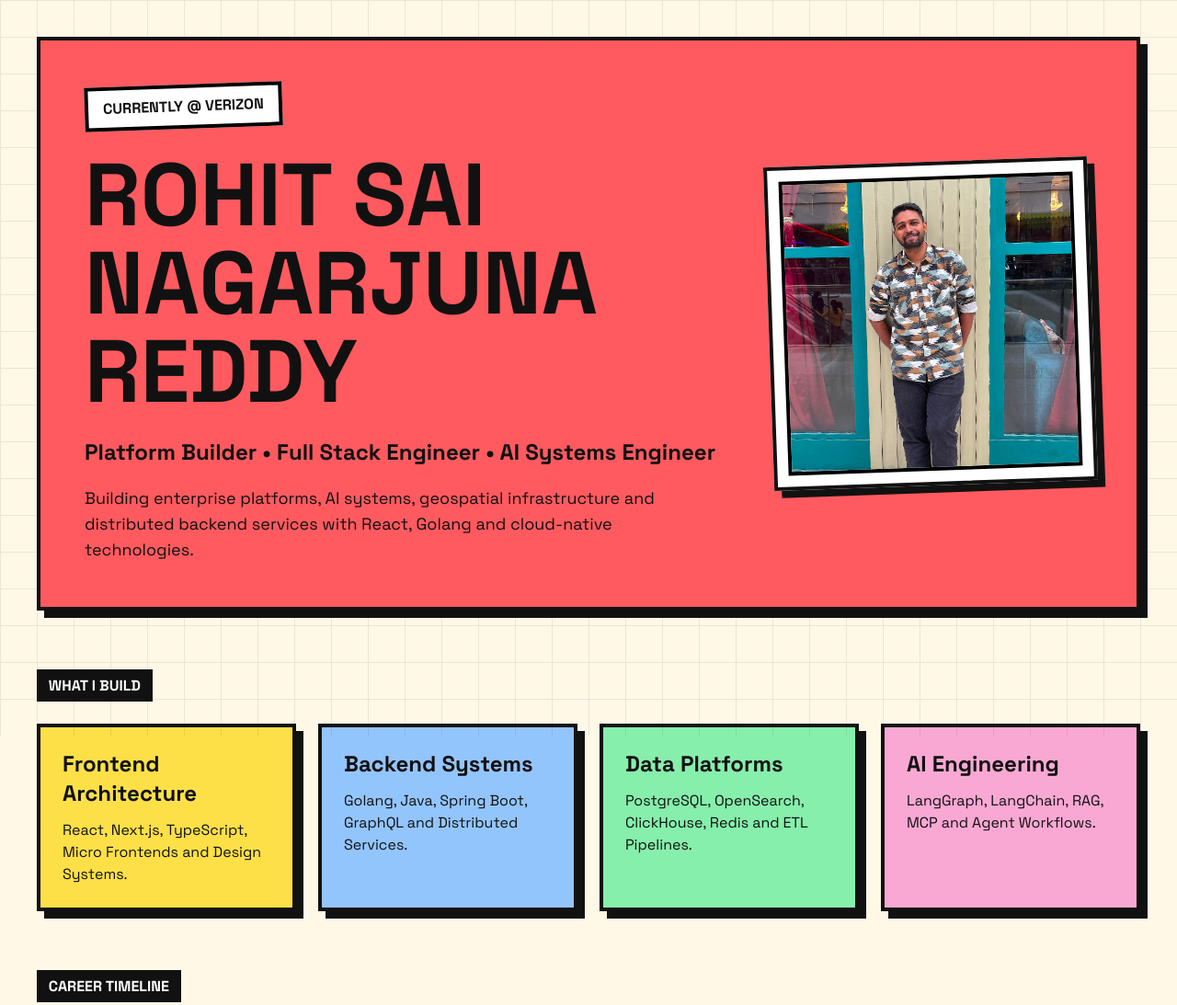
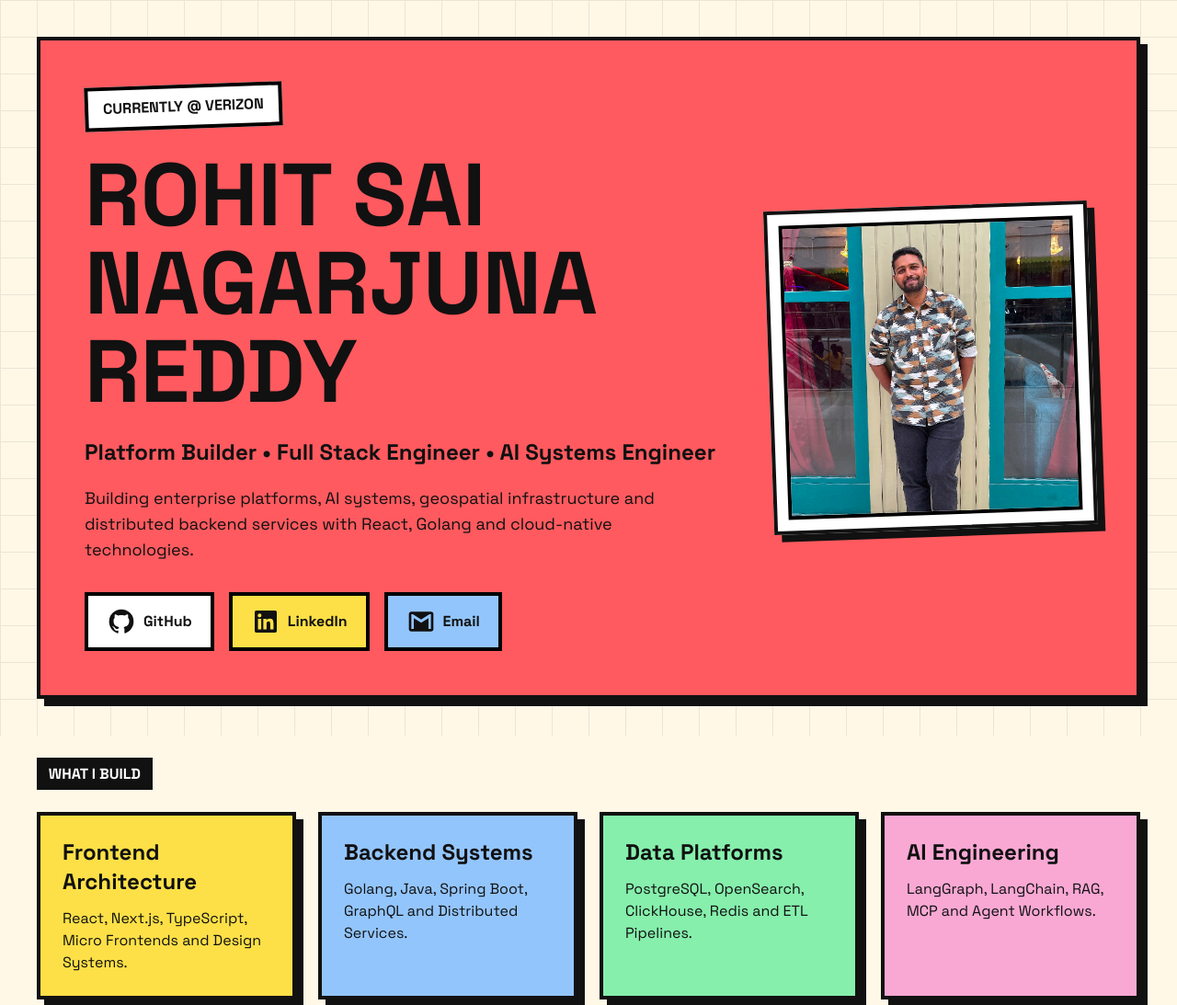
Before and after one commit to rohit20001221/rohit20001221.github.io, a plain HTML site: page index.html in a window 1280 px wide. Shown: the top 1093 px of the page at 92% size. Drawn offline with nearby package versions, Linux system fonts and the light colour scheme.

Commit message:
Add social media links to index.html

```diff
--- a/index.html
+++ b/index.html
@@ -29,6 +29,31 @@
 <h1 class="text-5xl md:text-8xl font-black leading-none mt-6 uppercase">Rohit Sai<br>Nagarjuna<br>Reddy</h1>
 <p class="text-2xl font-bold mt-6">Platform Builder • Full Stack Engineer • AI Systems Engineer</p>
 <p class="mt-5 text-lg max-w-2xl">Building enterprise platforms, AI systems, geospatial infrastructure and distributed backend services with React, Golang and cloud-native technologies.</p>
+<div class="flex flex-wrap gap-4 mt-8">
+  <a
+    href="https://github.com/rohit20001221"
+    target="_blank"
+    class="bg-white border-4 border-black px-5 py-3 font-black flex items-center gap-2"
+  >
+    <svg xmlns="http://www.w3.org/2000/svg" width="32" height="32" viewBox="0 0 24 24"><!-- Icon from Material Design Icons by Pictogrammers - https://github.com/Templarian/MaterialDesign/blob/master/LICENSE --><path fill="currentColor" d="M12 2A10 10 0 0 0 2 12c0 4.42 2.87 8.17 6.84 9.5c.5.08.66-.23.66-.5v-1.69c-2.77.6-3.36-1.34-3.36-1.34c-.46-1.16-1.11-1.47-1.11-1.47c-.91-.62.07-.6.07-.6c1 .07 1.53 1.03 1.53 1.03c.87 1.52 2.34 1.07 2.91.83c.09-.65.35-1.09.63-1.34c-2.22-.25-4.55-1.11-4.55-4.92c0-1.11.38-2 1.03-2.71c-.1-.25-.45-1.29.1-2.64c0 0 .84-.27 2.75 1.02c.79-.22 1.65-.33 2.5-.33s1.71.11 2.5.33c1.91-1.29 2.75-1.02 2.75-1.02c.55 1.35.2 2.39.1 2.64c.65.71 1.03 1.6 1.03 2.71c0 3.82-2.34 4.66-4.57 4.91c.36.31.69.92.69 1.85V21c0 .27.16.59.67.5C19.14 20.16 22 16.42 22 12A10 10 0 0 0 12 2"/></svg>
+    GitHub
+  </a>
+  <a
+    href="https://www.linkedin.com/in/rohit20001221/"
+    target="_blank"
+    class="bg-yellow-300 border-4 border-black px-5 py-3 font-black flex items-center gap-2"
+  >
+    <svg xmlns="http://www.w3.org/2000/svg" width="32" height="32" viewBox="0 0 24 24"><!-- Icon from Remix Icon by Remix Design - https://github.com/Remix-Design/RemixIcon/blob/master/License --><path fill="currentColor" d="M18.336 18.339h-2.665v-4.177c0-.996-.02-2.278-1.39-2.278c-1.389 0-1.601 1.084-1.601 2.205v4.25h-2.666V9.75h2.56v1.17h.035c.358-.674 1.228-1.387 2.528-1.387c2.7 0 3.2 1.778 3.2 4.092v4.714M7.004 8.575a1.546 1.546 0 0 1-1.548-1.549a1.548 1.548 0 1 1 1.547 1.549m1.336 9.764H5.667V9.75H8.34zM19.67 3H4.33C3.594 3 3 3.58 3 4.297v15.406C3 20.42 3.594 21 4.328 21h15.339C20.4 21 21 20.42 21 19.703V4.297C21 3.581 20.4 3 19.666 3z"/></svg>
+    LinkedIn
+  </a>
+  <a
+    href="mailto:rohit20001221@gmail.com"
+    class="bg-blue-300 border-4 border-black px-5 py-3 font-black flex items-center gap-2"
+  >
+    <svg xmlns="http://www.w3.org/2000/svg" width="32" height="32" viewBox="0 0 24 24"><!-- Icon from Material Design Icons by Pictogrammers - https://github.com/Templarian/MaterialDesign/blob/master/LICENSE --><path fill="currentColor" d="M20 18h-2V9.25L12 13L6 9.25V18H4V6h1.2l6.8 4.25L18.8 6H20m0-2H4c-1.11 0-2 .89-2 2v12a2 2 0 0 0 2 2h16a2 2 0 0 0 2-2V6a2 2 0 0 0-2-2"/></svg>
+    Email
+  </a>
+</div>
 </div>
 
 <div>
```
